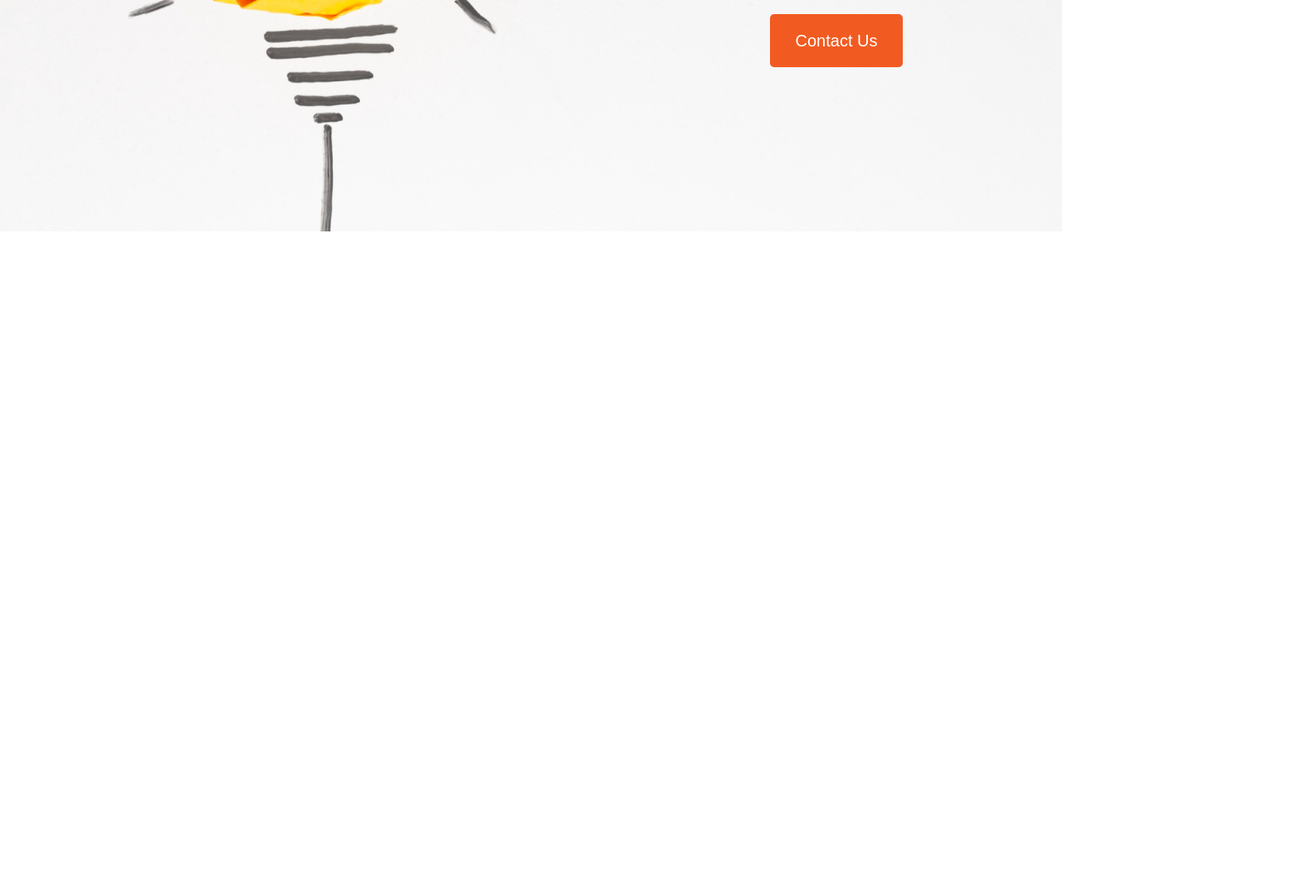
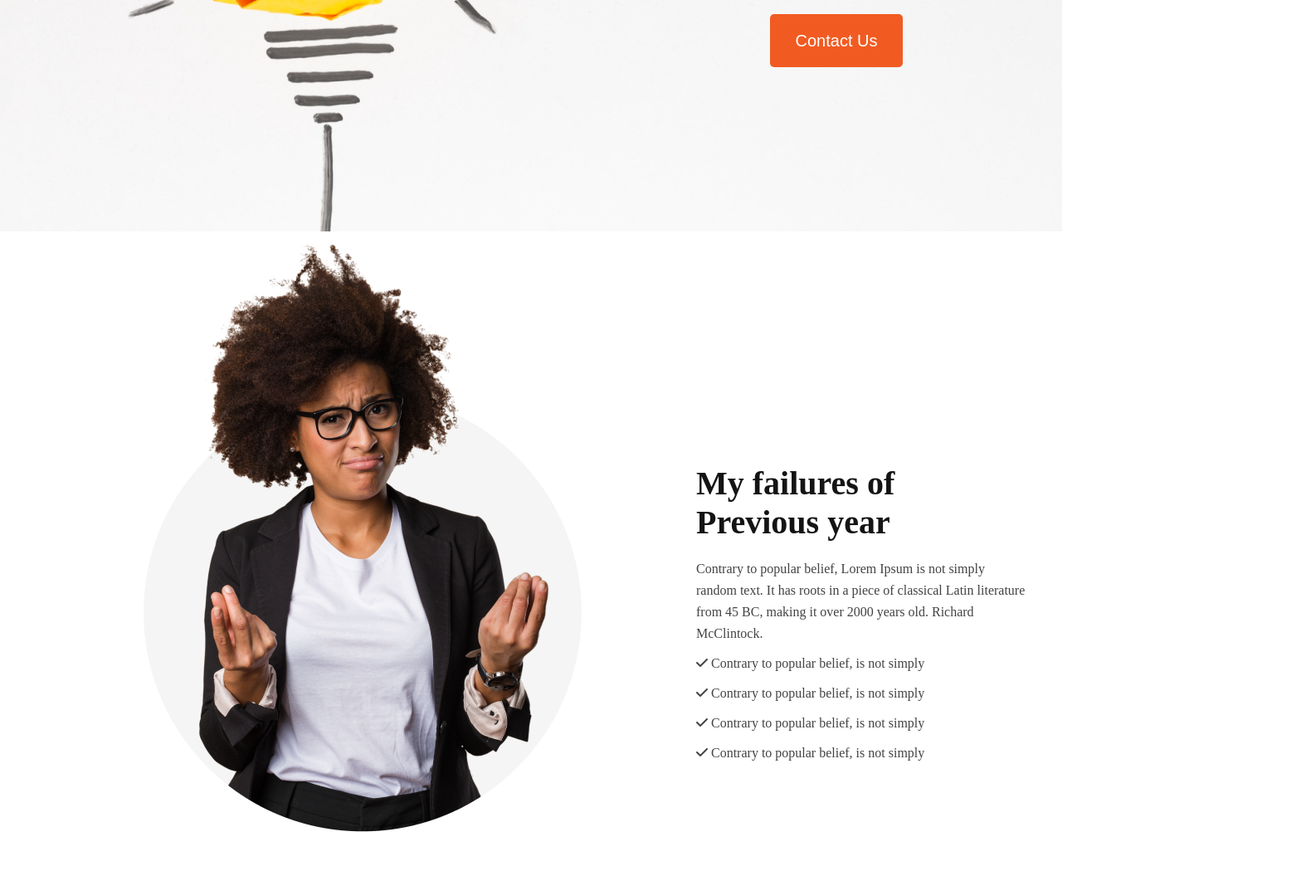
Before and after one commit to Sakib3602/new-year, a plain HTML site: page index.html in a window 1280 px wide. Shown: the part 521-1600 px from the top of the page at 83% size, 1580 px wide, since content can reach past the window. Before the commit the page ends 800 px from the top, so only its background shows below. Drawn offline with Linux system fonts and the light colour scheme.

Commit message:
add new page

```diff
--- a/index.html
+++ b/index.html
@@ -4,6 +4,7 @@
     <meta charset="UTF-8">
     <meta name="viewport" content="width=device-width, initial-scale=1.0">
     <title>New Year 2024</title>
+    <link rel="stylesheet" href="https://cdnjs.cloudflare.com/ajax/libs/font-awesome/6.5.1/css/all.min.css" integrity="sha512-DTOQO9RWCH3ppGqcWaEA1BIZOC6xxalwEsw9c2QQeAIftl+Vegovlnee1c9QX4TctnWMn13TZye+giMm8e2LwA==" crossorigin="anonymous" referrerpolicy="no-referrer" />
 
     <link rel="stylesheet" href="style.css">
 </head>
@@ -19,10 +20,28 @@
             <button>Contact Us</button>
             </div>
 
+
         </main>
 
     </header>
     <main>
+        <div class="page1">
+            <div class="circle">
+                <img src="./icons/person.png" alt="">
+            </div>
+            <div class="fail">
+                <h1>My failures of</h1>
+                <h1>Previous year</h1>
+                <h3>
+                    Contrary to popular belief, Lorem Ipsum is not simply random text. It has roots in a piece of classical Latin literature from 45 BC, making it over 2000 years old. Richard McClintock.
+                </h3>
+                <p><i class="fa-solid fa-check p"></i>  Contrary to popular belief, is not simply</p>
+                <p><i class="fa-solid fa-check p"></i>  Contrary to popular belief, is not simply</p>
+                <p><i class="fa-solid fa-check p"></i>  Contrary to popular belief, is not simply</p>
+                <p><i class="fa-solid fa-check p"></i>  Contrary to popular belief, is not simply</p>
+            </div>
+
+        </div>
 
     </main>
     <footer>
--- a/style.css
+++ b/style.css
@@ -25,6 +25,7 @@ font-weight: 700;
 .main11{
     width: 600px;
 
+
     position: absolute;
     right: 15%;
     top:28%;
@@ -41,3 +42,43 @@ color: white;
 margin-left: 440px;
 margin-top: 20px;
 }
+.page1{
+    height: 100vh;
+    width: 100%;
+    display: flex;
+    padding-left: 150px;
+    padding-right: 150px;
+    gap: 120px;
+
+}
+.fail{
+    margin-top: 280px;
+    width: 400px;
+
+}
+.fail h1{
+    color: var(--Dark-01, #151414);
+font-family: Work Sans;
+font-size: 40px;
+
+font-weight: 700;
+
+}
+.fail h3{
+    padding-top: 20px;
+    color: var(--Dark-02, #444343);
+font-family: Work Sans;
+font-size: 16px;
+font-style: normal;
+font-weight: 400;
+line-height: 26px;
+}
+.fail p{
+    padding-top: 10px;
+    color: var(--Dark-02, #444343);
+font-family: Work Sans;
+font-size: 16px;
+font-style: normal;
+font-weight: 400;
+line-height: 26px;
+}
```
